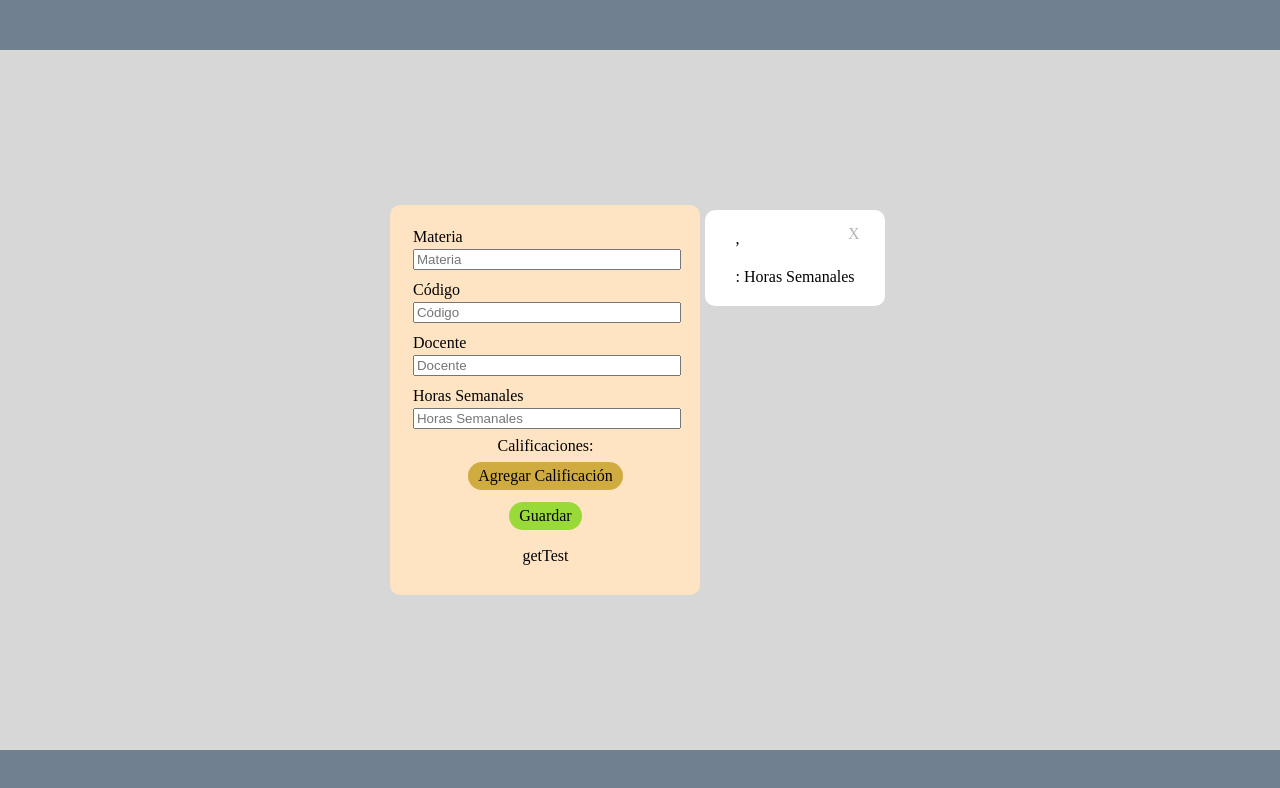
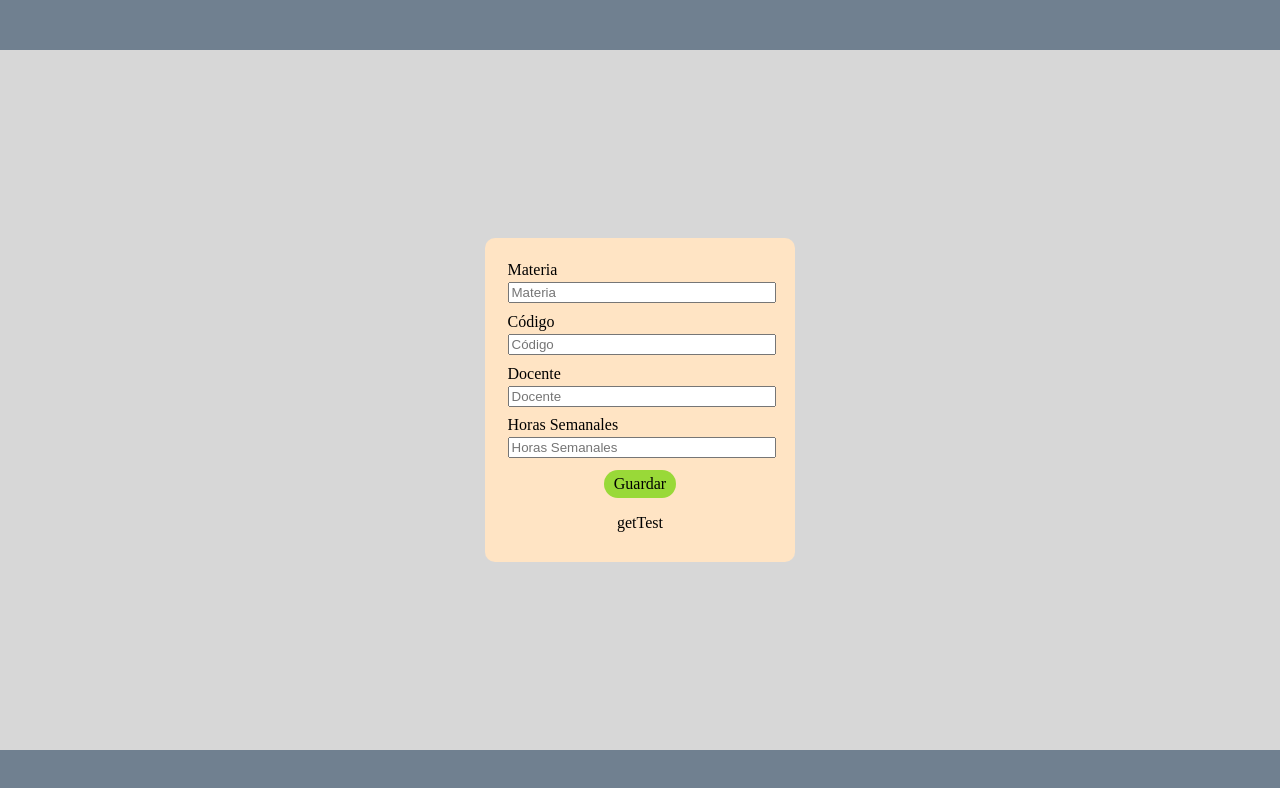
Before and after one commit to JoacoCrabTime/tp-react, a React (Create React App) app: page / in a window 1280 px wide. Shown: the top 788 px of the page. Built offline with nearby package versions, Linux system fonts and the light colour scheme.

Commit message:
POST implementado, cartas se agregan con GET

```diff
--- a/src/App.js
+++ b/src/App.js
@@ -3,22 +3,21 @@ import Form from "./Comps/Form";
 import Section from "./Comps/Section";
 import List from "./Comps/List";
 import "./styles.css";
+const url= "https://hd6v8q-3000.csb.app/api";
 
 export default class App extends React.Component {
   constructor(props) {
     super(props);
     this.state = {
-      url: "https://hd6v8q-3000.csb.app/api",
-      body: ""
+      mats: []
     };
   }
 
   getAPI() {
-    const {url} = this.state;
-
     axios.get(url+"/materias/")
     .then((resp) => {
         console.log("Consulta realizada");
+        this.setState({mats: resp.data.materias});
         console.log(resp.data);
     })
     .catch((error) => {
@@ -27,17 +26,13 @@ export default class App extends React.Component {
     });
   }
 
-  postAPI() {
-    const {url, body} = this.state;
-
-    axios.post(url+"/materias/", body)
+  postAPI(data) {
+    axios.post(url+"/materias/", data)
     .then((resp) => {
       console.log(resp);
-      console.log(body);
-      {/*readAPI(); Actualiza cartas
-      materias.push(matsAPI); Push de API a Array (del TP4)
-      escribir(materias); Crear cartas en HTML (del TP4)
-      console.log(materias);*/}
+      console.log(data);
+      this.getAPI();
+      {/*escribir(materias); Creaba cartas en HTML (del TP4)*/}
     })
     .catch((error) => {
       console.log(error);
@@ -45,12 +40,13 @@ export default class App extends React.Component {
   }
 
   render() {
+    const {mats} = this.state;
     return (
       <div className="App">
         <Section />
         <div className="contenedor">
-          <Form getAPItoForm={() => this.getAPI()} postAPItoForm={() => this.postAPI()}/>
-          <List />
+          <Form getAPItoForm={() => this.getAPI()} postAPItoForm={(data) => this.postAPI(data)} />
+          <List listInfo={mats} />
         </div>
         <Section />
       </div>
--- a/src/Comps/Card.js
+++ b/src/Comps/Card.js
@@ -8,12 +8,12 @@ export default class Card extends React.Component {
   }
 
   render() {
-    const {mat, cod, doce, hs} = this.props;
+    const {nombre, codigo, docente, hsCatedras} = this.props.cardInfo;
     return(
       <div className="Card">
 		    <Elim />
-        <span>{cod}, {mat}</span>
-			  <span>{doce}: {hs} Horas Semanales</span>
+        <span>{codigo}, {nombre}</span>
+			  <span>{docente}: {hsCatedras} Horas Semanales</span>
 	    </div>
     );
   }
--- a/src/Comps/Form.js
+++ b/src/Comps/Form.js
@@ -6,31 +6,27 @@ export default class Form extends React.Component {
   constructor(props) {
     super(props);
     this.state = {
-      mat: "",
-      cod: "",
-      doce: "",
-      hs: ""
+      nombre: "",
+      codigo: "",
+      docente: "",
+      hsCatedras: ""
     };
   }
 
   postCard() {
-    const {mat, cod, doce, hs} = this.state;
-    alert(`${mat}, ${cod}, ${doce}, ${hs}`);
-    const data = {codigo: cod, nombre: mat,
-    docente: doce, hsCatedras: hs};
+    const {nombre, codigo, docente, hsCatedras} = this.state;
+    const data = {codigo, nombre, docente, hsCatedras};
     this.props.postAPItoForm(data);
   }
 
   render() {
-    const {mat, cod, doce, hs} = this.state;
+    const {nombre, codigo, docente, hsCatedras} = this.state;
     return (
       <div className="Form">
-        <Input title="Materia" value={mat} onChange={(value) => this.setState({mat: value})} />
-        <Input title="Código" value={cod} onChange={(value) => this.setState({cod: value})} />
-        <Input title="Docente" value={doce} onChange={(value) => this.setState({doce: value})} />
-        <Input title="Horas Semanales" value={hs} onChange={(value) => this.setState({hs: value})} />
-        Calificaciones:
-        <Btn title="Agregar Calificación" color="#d0ac40" />
+        <Input title="Materia" value={nombre} onChange={(value) => this.setState({nombre: value})} />
+        <Input title="Código" value={codigo} onChange={(value) => this.setState({codigo: value})} />
+        <Input title="Docente" value={docente} onChange={(value) => this.setState({docente: value})} />
+        <Input title="Horas Semanales" value={hsCatedras} onChange={(value) => this.setState({hsCatedras: value})} />
         <Btn title="Guardar" color="#99d938" func={() => this.postCard()} />
         <Btn title="getTest" func={() => this.props.getAPItoForm()} />
       </div>
--- a/src/Comps/List.js
+++ b/src/Comps/List.js
@@ -8,10 +8,14 @@ export default class List extends React.Component {
   }
 
   render() {
-    /*const {???} = this.props;*/
+    const materia = this.props.listInfo;
     return (
       <div className="List">
-        <Card /> {/*temp*/}
+        {materia.map((mat, index) => {
+	        return(
+		        <Card key={index} cardInfo={mat} />
+	        )
+        })}
       </div>
     );
   }
--- a/src/styles.css
+++ b/src/styles.css
@@ -38,7 +38,7 @@ body {
   padding: 20px;
   border-radius: 10px;
   align-items: center;
-  min-height: 350px;
+  height: 284px;
   width: 270px;
 }
 
```
